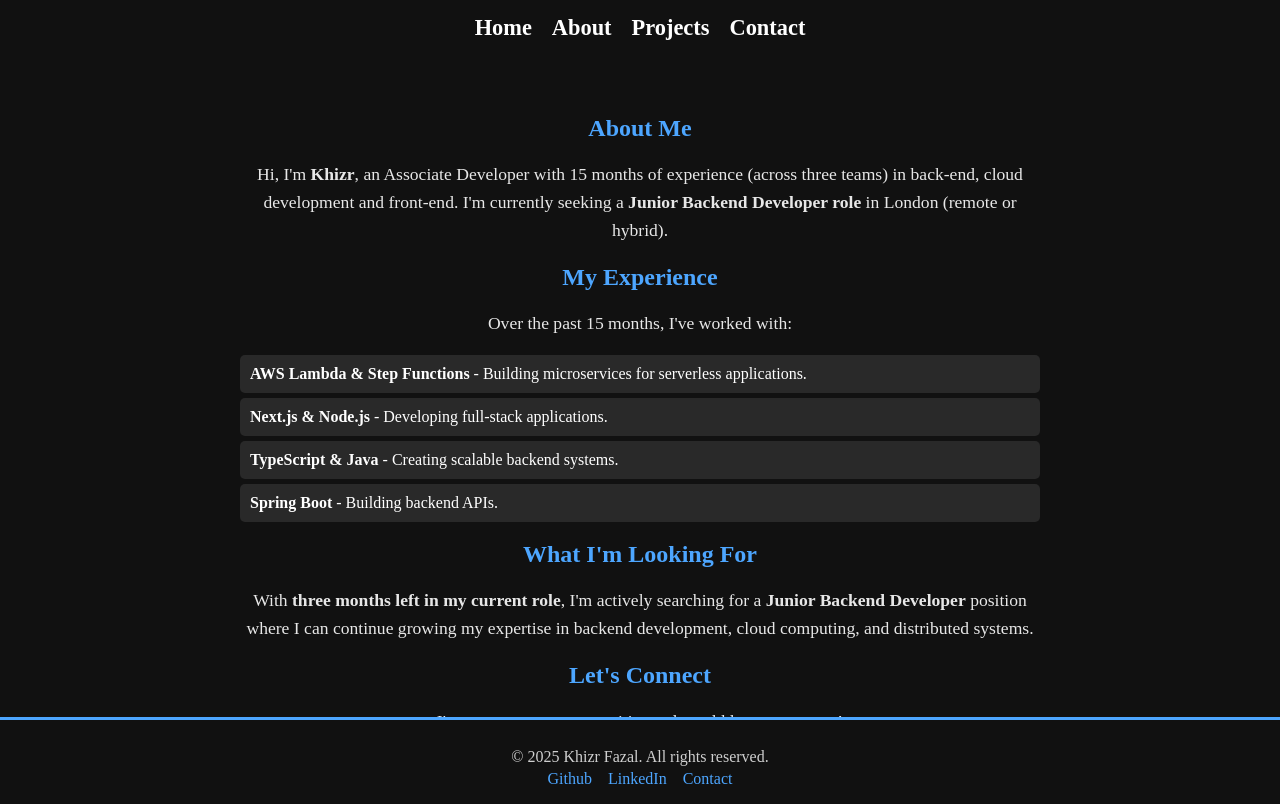
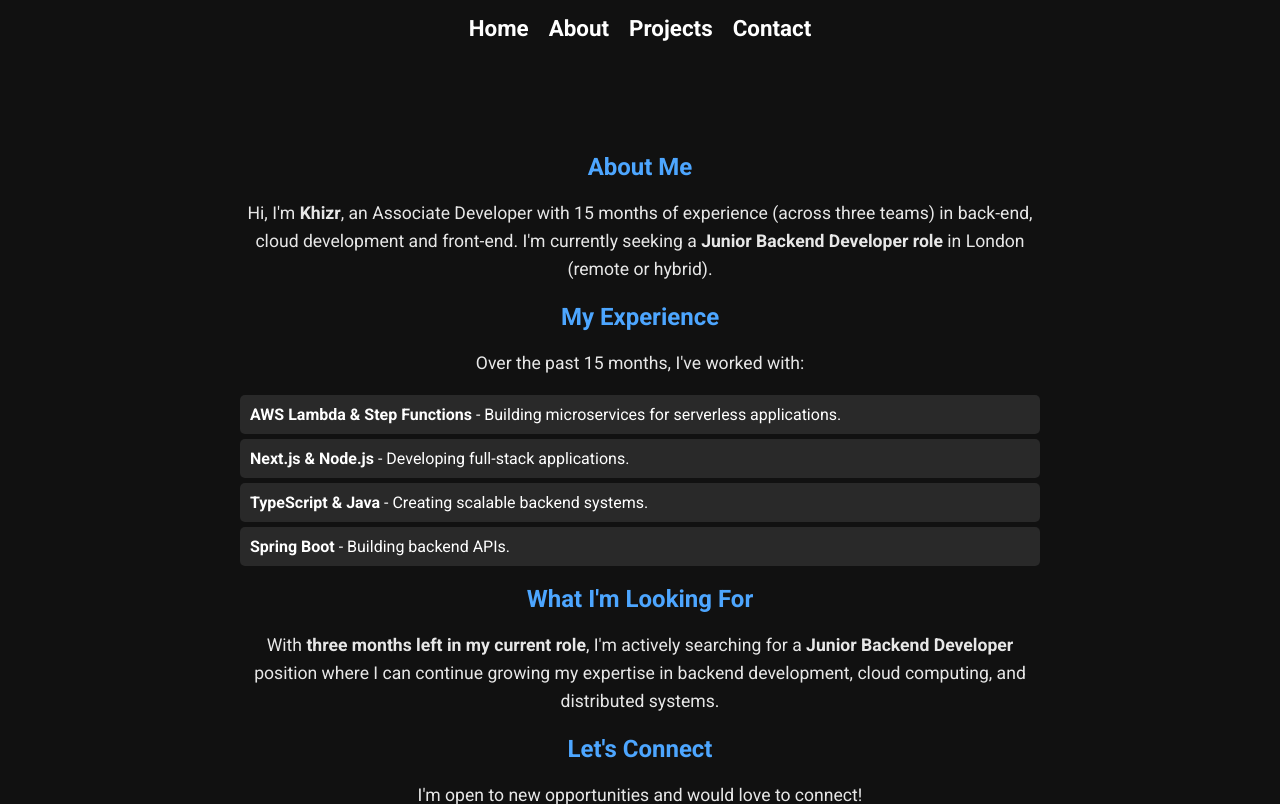
Before and after one commit to sadlycryingbird/personal-portfolio, a Next.js app: page /about in a window 1280 px wide. Shown: the top 804 px of the page. Built offline with nearby package versions, Linux system fonts and the light colour scheme.

Commit message:
Changed font to be more readable

```diff
--- a/app/globals.css
+++ b/app/globals.css
@@ -1,7 +1,8 @@
-/* Reset unwanted margins */
+/* globals.css */
 html, body {
     margin: 0;
     padding: 0;
     width: 100vw;
     overflow-x: hidden; /* Prevents horizontal scrolling */
-}
+    font-family: 'Roboto', sans-serif; /* Apply Roboto font globally */
+  }
--- a/app/layout.tsx
+++ b/app/layout.tsx
@@ -1,16 +1,22 @@
-import './globals.css';
-import type { Metadata } from "next";
+import './globals.css';  // Import global CSS
+import { Metadata } from 'next';  // Next.js metadata
 
 export const metadata: Metadata = {
   title: "My Portfolio",
   description: "Khizr Fazal's Developer Portfolio",
 };
 
-
 // The Global Layout which is used for the entire site
 export default function RootLayout({ children }: { children: React.ReactNode }) {
   return (
     <html lang="en">
+      <head>
+        {/* Import Google Fonts (Roboto) */}
+        <link
+          href="https://fonts.googleapis.com/css2?family=Roboto:wght@400;500;700&display=swap"
+          rel="stylesheet"
+        />
+      </head>
       <body>
         {children}
       </body>
--- a/app/styles/Footer.module.css
+++ b/app/styles/Footer.module.css
@@ -7,7 +7,7 @@
     display: flex;
     justify-content: center; /* Center the footer content */
     border-top: 3px solid #4da6ff; /* Add a blue accent line at the top */
-    position: fixed;
+    position: relative;
     bottom: 0;
     left: 0;
     right: 0;
--- a/app/styles/Navbar.module.css
+++ b/app/styles/Navbar.module.css
@@ -6,7 +6,7 @@
     padding: 15px 0; /* Consistent padding */
     display: flex;
     justify-content: center; /* Center the nav content */
-    position: fixed;
+    position: relative;
     top: 0;
     left: 0;
     right: 0;
```
Lines whose indentation alone changed are shown as unchanged.
